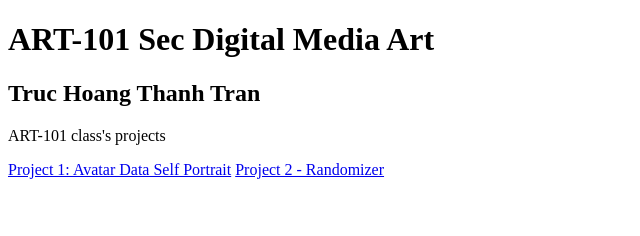
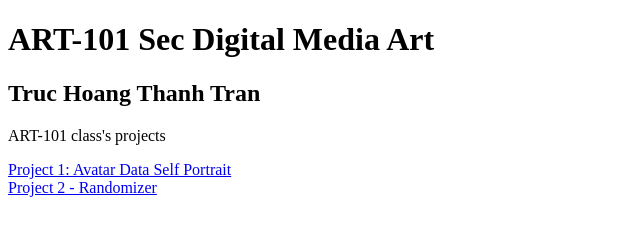
Before and after one commit to ttchan0604/truchoangthanhtran.github.io, a plain HTML site: page index.html in a window 1280 px wide. Shown: the whole page, without its empty margins (0-640 px from the left). Drawn offline with Linux system fonts and the light colour scheme.

Commit message:
Update index.html

```diff
--- a/index.html
+++ b/index.html
@@ -8,7 +8,7 @@
     <h1>ART-101 Sec Digital Media Art</h1>
     <h2>Truc Hoang Thanh Tran</h2>
     <p>ART-101 class's projects</p>
-    <a href="https://ttchan0604.github.io/avatar">Project 1: Avatar Data Self Portrait</a>
+    <a href="https://ttchan0604.github.io/avatar">Project 1: Avatar Data Self Portrait</a><br>
     <a href="https://ttchan0604.github.io/randomizer">Project 2 - Randomizer</a>
   </body>
 </html>
```
